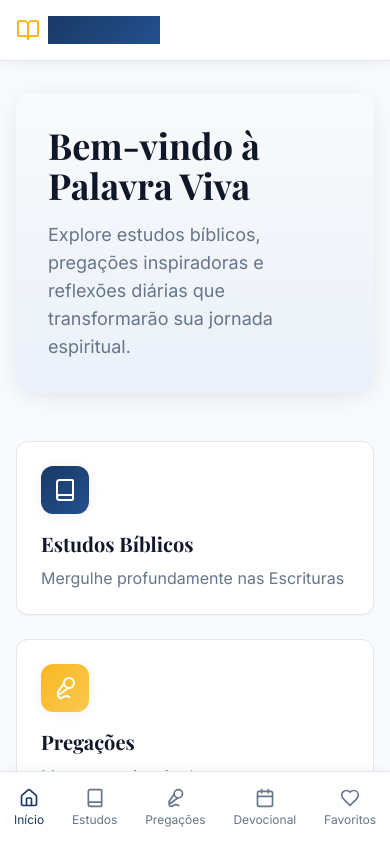
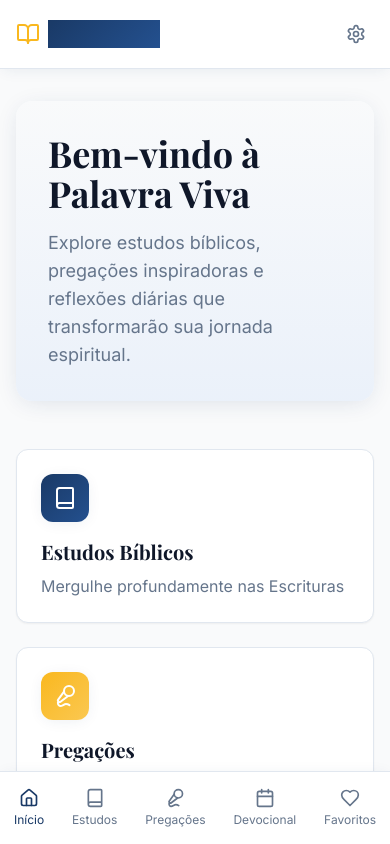
Before and after one commit to renanduart3/scroll-repository, a React (Vite) app: page / in a window 390 px wide. Shown: the top 844 px of the page. Built offline with nearby package versions, Linux system fonts and the light colour scheme; the HTML template or start-up script is replaced by a standard one.

Commit message:
Fix: Configurações menu not showing on mobile

```diff
--- a/src/components/Layout.tsx
+++ b/src/components/Layout.tsx
@@ -32,6 +32,12 @@ const Layout = ({ children }: LayoutProps) => {
               <span className="text-xl font-serif font-bold gradient-primary bg-clip-text text-transparent">
                 Palavra Viva
               </span>
+            </Link>
+            <Link
+              to="/configuracoes"
+              className="md:hidden p-2 rounded-lg text-muted-foreground hover:text-foreground hover:bg-secondary transition-smooth"
+            >
+              <Settings className="h-5 w-5" />
             </Link>
           </div>
         </div>
```
